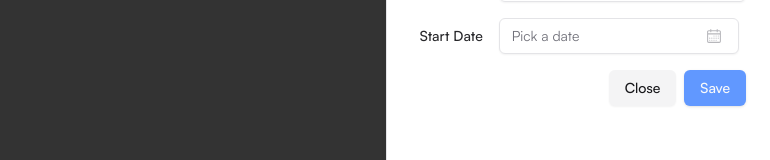
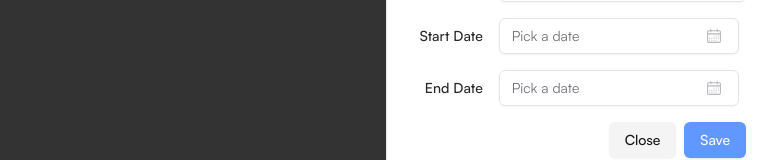
Before and after one commit to pennlabs/penn-mobile, a Next.js app in the folder sublet/: page /dashboard in a window 1280 px wide. Both pictures are taken after a click on the button 1238 px from the left and 42 px from the top of the page. Shown: the part 290-450 px from the top of the page, without its empty margins (510-1280 px from the left). Built offline with nearby package versions, Linux system fonts and the light colour scheme; no server answers.

Commit message:
property form edits

```diff
--- a/sublet/components/custom/Property.tsx
+++ b/sublet/components/custom/Property.tsx
@@ -76,7 +76,7 @@ const Property: React.FC<PropertyProps> = ({ property }) => {
         <CarouselContent className="">
           {property.images.map((_, index) => (
             <CarouselItem key={index}>
-              <div className="flex items-center justify-center">
+              <div className="flex items-center justify-center object-cover">
                 <Image
                   className="rounded-xl select-none"
                   draggable="false"
@@ -84,7 +84,6 @@ const Property: React.FC<PropertyProps> = ({ property }) => {
                   alt="Property image"
                   width={1280}
                   height={720}
-                  objectFit="cover"
                 />
               </div>
             </CarouselItem>
--- a/sublet/components/custom/PropertyForm.tsx
+++ b/sublet/components/custom/PropertyForm.tsx
@@ -131,7 +131,7 @@ const PropertyForm = ({ children }: PropertyFormProps) => {
                     <FormControl className="col-span-3">
                       <Input type="number" placeholder="1000" {...field} />
                     </FormControl>
-                    <FormMessage className="col-span-4" />
+                    <FormMessage className="col-span-4 text-right" />
                   </FormItem>
                 )}
               />
@@ -155,7 +155,7 @@ const PropertyForm = ({ children }: PropertyFormProps) => {
                         Negotiable?
                       </FormLabel>
                     </div>
-                    <FormMessage className="col-span-4" />
+                    <FormMessage className="col-span-4 text-right" />
                   </FormItem>
                 )}
               />
@@ -168,7 +168,7 @@ const PropertyForm = ({ children }: PropertyFormProps) => {
                     <FormControl className="col-span-3">
                       <Input type="string" placeholder="123 Main St, New York, NY 10001" {...field} />
                     </FormControl>
-                    <FormMessage />
+                    <FormMessage className="col-span-4 text-right" />
                   </FormItem>
                 )}
               />
@@ -204,13 +204,55 @@ const PropertyForm = ({ children }: PropertyFormProps) => {
                           selected={new Date(field.value)}
                           onSelect={field.onChange}
                           disabled={(date) =>
-                            date > new Date() || date < new Date("1900-01-01")
+                            date < new Date()
                           }
                           initialFocus
                         />
                       </PopoverContent>
                     </Popover>
-                    <FormMessage />
+                    <FormMessage className="col-span-4 text-right" />
+                  </FormItem>
+                )}
+              />
+
+              <FormField
+                control={form.control}
+                name="end_date"
+                render={({ field }) => (
+                  <FormItem className="grid grid-cols-4 items-center gap-4">
+                    <FormLabel htmlFor="end_date" className="text-right">End Date</FormLabel>
+                    <Popover>
+                      <PopoverTrigger asChild>
+                        <FormControl className="col-span-3">
+                          <Button
+                            variant={"outline"}
+                            className={cn(
+                              "w-[240px] pl-3 text-left font-normal",
+                              !field.value && "text-muted-foreground"
+                            )}
+                          >
+                            {field.value ? (
+                              format(field.value, "PPP")
+                            ) : (
+                              <span>Pick a date</span>
+                            )}
+                            <CalendarIcon className="ml-auto h-4 w-4 opacity-50" />
+                          </Button>
+                        </FormControl>
+                      </PopoverTrigger>
+                      <PopoverContent className="w-auto p-0" align="start">
+                        <Calendar
+                          mode="single"
+                          selected={new Date(field.value)}
+                          onSelect={field.onChange}
+                          disabled={(date) =>
+                            date < new Date(form.getValues("start_date"))
+                          }
+                          initialFocus
+                        />
+                      </PopoverContent>
+                    </Popover>
+                    <FormMessage className="col-span-4 text-right" />
                   </FormItem>
                 )}
               />
```
